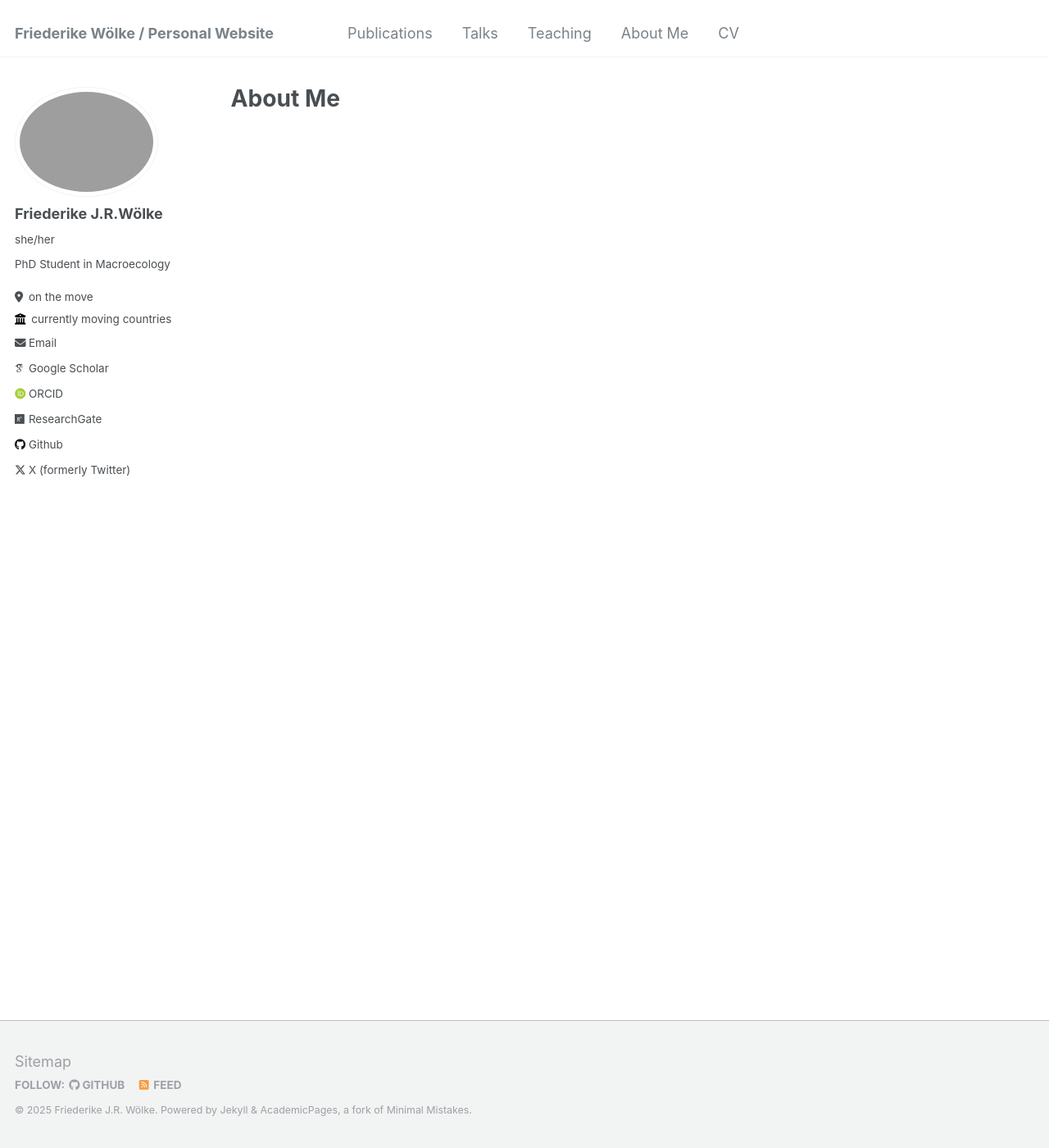
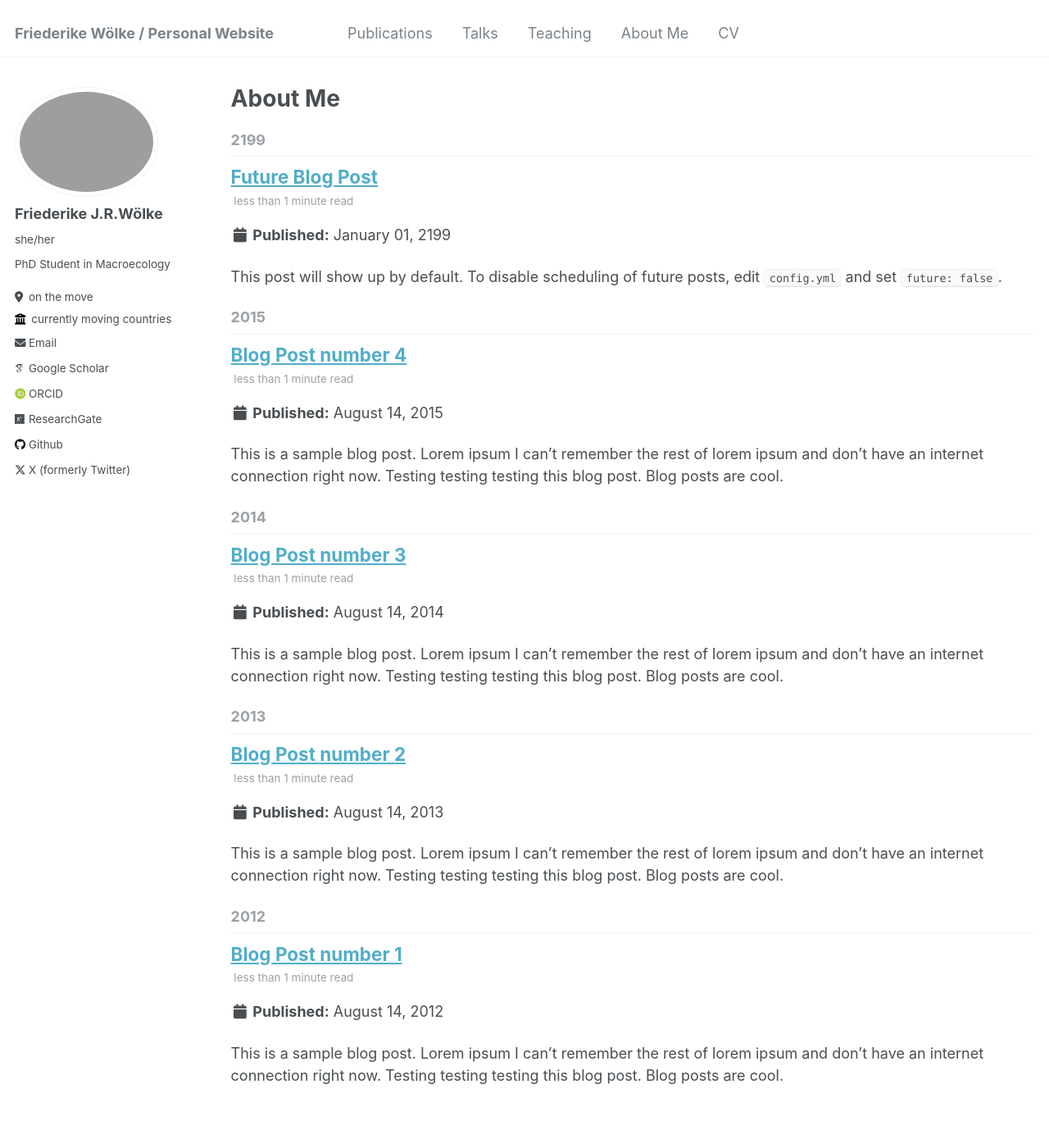
Before and after one commit to FriedaRosa/FriedaRosa.github.io, a Jekyll site: the page built from _pages/year-archive.html, in a window 1280 px wide and 1400 px high. Shown: the whole window at 82% size. Built offline with Jekyll 4.4.1, drawn with Linux system fonts in a browser that asks for light colours; some web fonts are replaced.

```diff
--- /dev/null
+++ b/_posts/2012-08-14-blog-post-1.md
@@ -0,0 +1,20 @@
+---
+title: 'Blog Post number 1'
+date: 2012-08-14
+permalink: /posts/2012/08/blog-post-1/
+tags:
+  - cool posts
+  - category1
+  - category2
+---
+
+This is a sample blog post. Lorem ipsum I can't remember the rest of lorem ipsum and don't have an internet connection right now. Testing testing testing this blog post. Blog posts are cool.
+
+Headings are cool
+======
+
+You can have many headings
+======
+
+Aren't headings cool?
+------
--- /dev/null
+++ b/_posts/2013-08-14-blog-post-2.md
@@ -0,0 +1,20 @@
+---
+title: 'Blog Post number 2'
+date: 2013-08-14
+permalink: /posts/2013/08/blog-post-2/
+tags:
+  - cool posts
+  - category1
+  - category2
+---
+
+This is a sample blog post. Lorem ipsum I can't remember the rest of lorem ipsum and don't have an internet connection right now. Testing testing testing this blog post. Blog posts are cool.
+
+Headings are cool
+======
+
+You can have many headings
+======
+
+Aren't headings cool?
+------
--- /dev/null
+++ b/_posts/2014-08-14-blog-post-3.md
@@ -0,0 +1,20 @@
+---
+title: 'Blog Post number 3'
+date: 2014-08-14
+permalink: /posts/2014/08/blog-post-3/
+tags:
+  - cool posts
+  - category1
+  - category2
+---
+
+This is a sample blog post. Lorem ipsum I can't remember the rest of lorem ipsum and don't have an internet connection right now. Testing testing testing this blog post. Blog posts are cool.
+
+Headings are cool
+======
+
+You can have many headings
+======
+
+Aren't headings cool?
+------
--- /dev/null
+++ b/_posts/2199-01-01-future-post.md
@@ -0,0 +1,11 @@
+---
+title: 'Future Blog Post'
+date: 2199-01-01
+permalink: /posts/2012/08/blog-post-4/
+tags:
+  - cool posts
+  - category1
+  - category2
+---
+
+This post will show up by default. To disable scheduling of future posts, edit `config.yml` and set `future: false`.
```
Also changed, not shown: _pages/about.md (+35 -2 lines), _posts/2015-08-14-blog-post-4.md (added, +20 -0 lines), _posts/Bachelor.md (deleted, +0 -16 lines), _posts/Intro.md (deleted, +0 -17 lines), _posts/Masters.md (deleted, +0 -11 lines), _posts/Microplastics.md (deleted, +0 -14 lines), _posts/Other.md (deleted, +0 -18 lines), _posts/PhD.md (deleted, +0 -13 lines).
